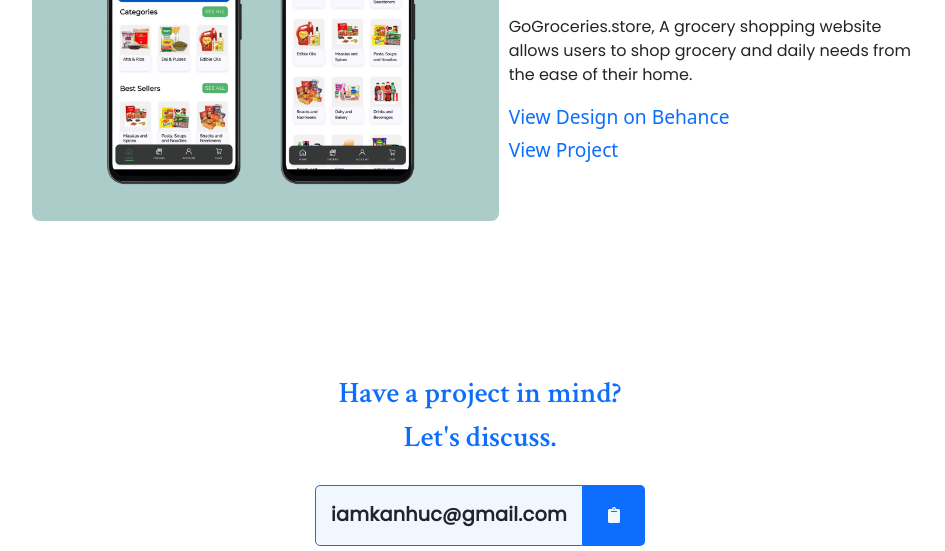
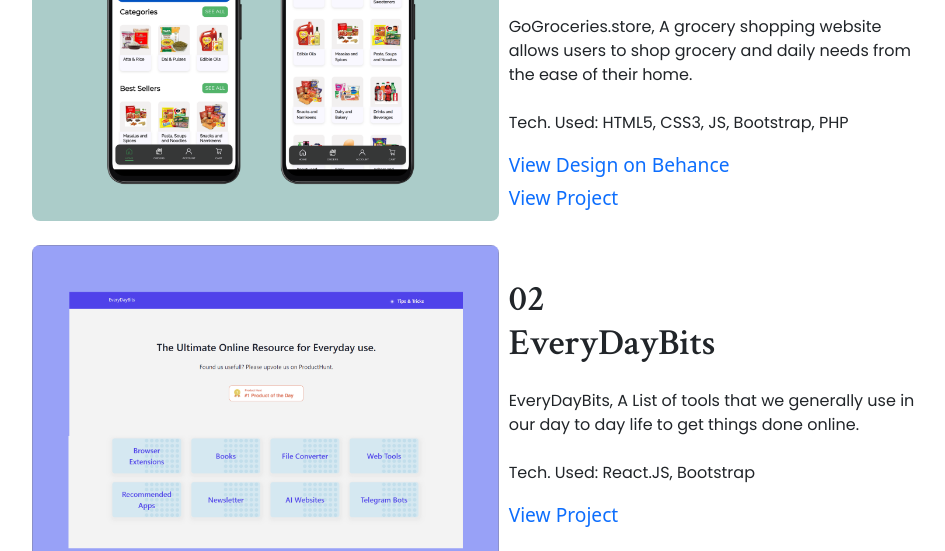
Before and after one commit to bkanhu/new-portfolio-2021, a plain HTML site: page index.html in a window 1280 px wide. Shown: the part 950-1501 px from the top of the page, without its empty margins (160-1105 px from the left). Drawn offline with nearby package versions, Linux system fonts and the light colour scheme; some packages are replaced by stand-ins of ours; a script that the page names is missing.

Commit message:
project 2 add

```diff
--- a/index.html
+++ b/index.html
@@ -108,6 +108,7 @@
 
                     <p>GoGroceries.store, A grocery shopping website allows users to shop grocery and daily needs from
                         the ease of their home.</p>
+                    <p>Tech. Used: HTML5, CSS3, JS, Bootstrap, PHP</p>
                     <div class="link-container">
 
                         <a href="https://www.behance.net/gallery/119059097/GoGroceries-Shopping-App-UI-Design"
@@ -115,6 +116,36 @@
                         <a href="http://gogroceries.store/" target="_blank">View Project</a>
                     </div>
 
+                </div>
+            </div>
+            <!-- </a> -->
+        </div>
+        <br>
+        <div class="project-container">
+            <!-- <a href="https://www.behance.net/gallery/119059097/GoGroceries-Shopping-App-UI-Design"> -->
+            <div class="project-card">
+                <div class="project-card-image">
+                    <img src="assets/images/EveryDayBits-2.png" alt="">
+                    <!-- <img src="https://via.placeholder.com/350" alt=""> -->
+                </div>
+                <div class="project-body">
+
+
+                    <h3><span>02</span> EveryDayBits</h3>
+
+
+                    <p>EveryDayBits, A List of tools that we generally use in our day to day life to get things done
+                        online.
+                    </p>
+                    <p>Tech. Used: React.JS, Bootstrap</p>
+                    <div class="link-container">
+
+                        <!-- <a href="https://www.behance.net/gallery/119059097/GoGroceries-Shopping-App-UI-Design"
+                            target="_blank">View Design on Behance</a> -->
+                        <a href="https://everydaybits.netlify.app/" target="_blank">View Project</a>
+                    </div>
+                    <!-- <img src="https://trickle.app/wp-content/themes/trickle/assets/images/product-hunt-product-of-the-day.png"
+                        alt=""> -->
                 </div>
             </div>
             <!-- </a> -->
```
Also changed, not shown: EveryDayBits.png (added), assets/images/EveryDayBits-2.png (added), assets/images/EveryDayBits.png (added).
